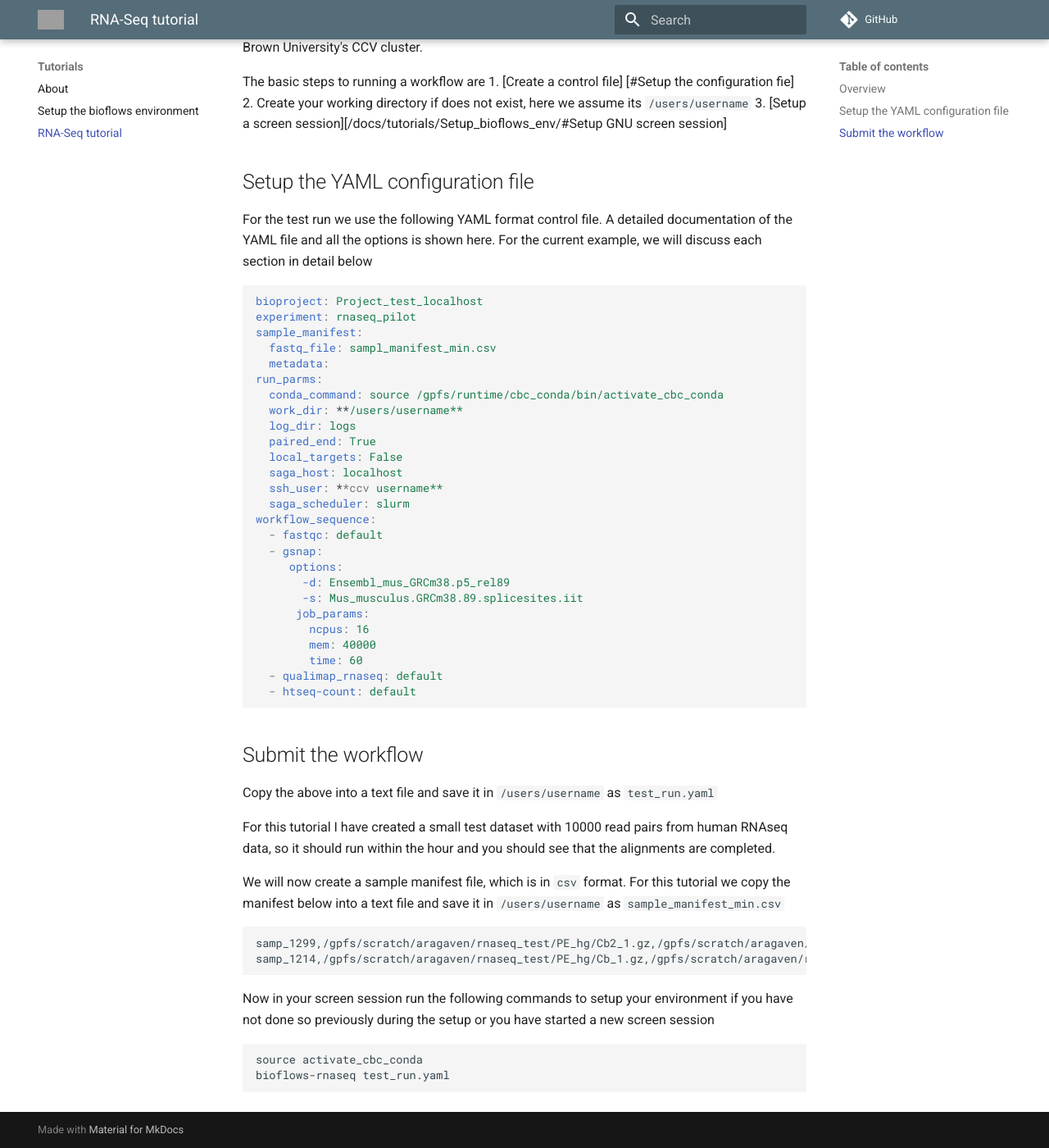
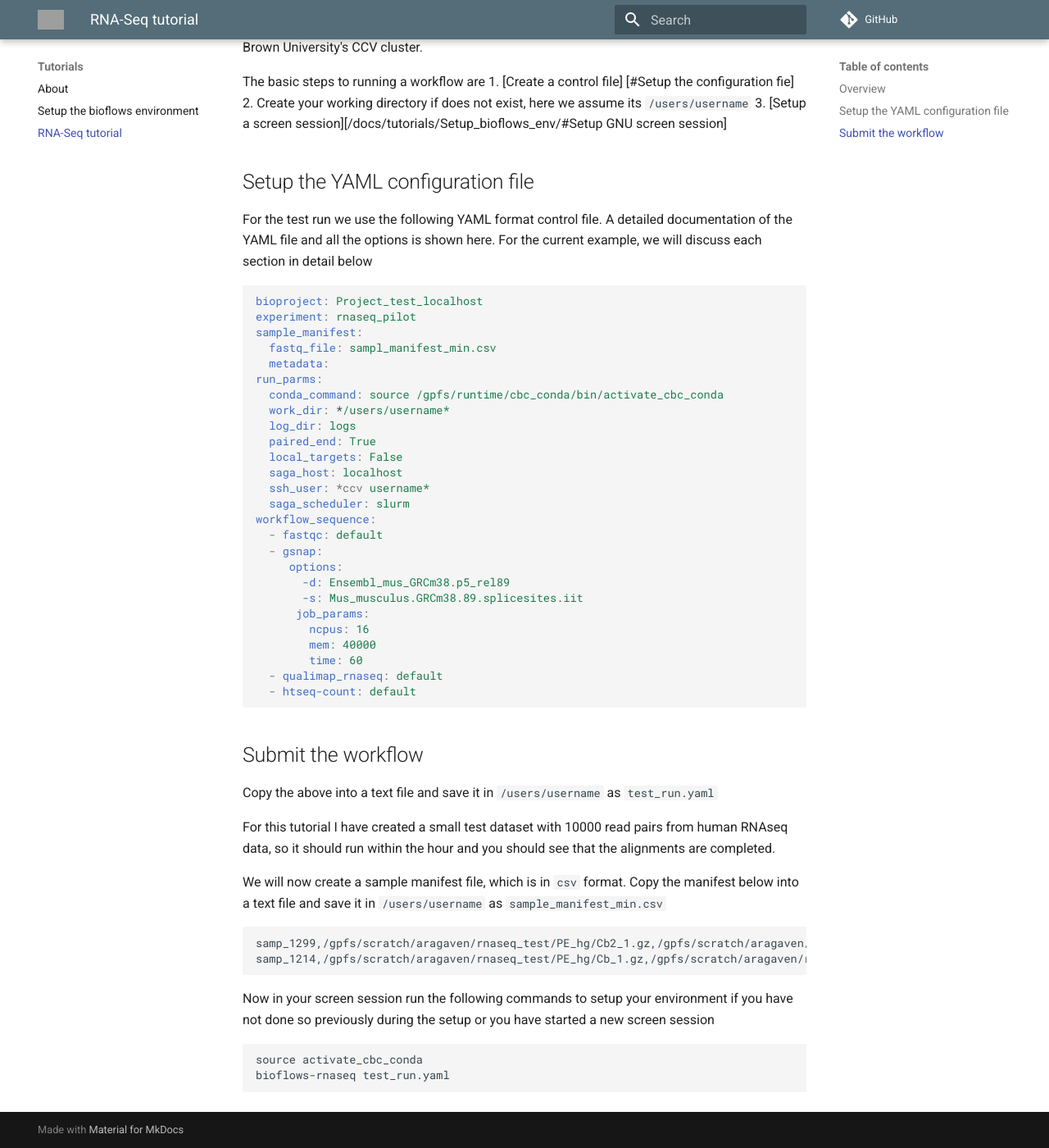
Before and after one commit to compbiocore/bioflows, an MkDocs documentation site: the page built from docs/tutorials/rna-seq_tutorial.md, in a window 1280 px wide and 1400 px high, scrolled down 502 px. Shown: the whole window at 82% size. Built offline with MkDocs 1.6.1 and Material for MkDocs 9.7.7, drawn with Linux system fonts in a browser that asks for light colours; comment, search, counter and statistics services are not loaded; grey boxes are pictures that could not be loaded.

Commit message:
updated docs

````diff
--- a/docs/tutorials/rna-seq_tutorial.md
+++ b/docs/tutorials/rna-seq_tutorial.md
@@ -33,12 +33,12 @@ sample_manifest:
   metadata:
 run_parms:
   conda_command: source /gpfs/runtime/cbc_conda/bin/activate_cbc_conda
-  work_dir: **/users/username**
+  work_dir: */users/username*
   log_dir: logs
   paired_end: True
   local_targets: False
   saga_host: localhost
-  ssh_user: **ccv username**
+  ssh_user: *ccv username*
   saga_scheduler: slurm
 workflow_sequence:
   - fastqc: default
@@ -61,7 +61,7 @@ Copy the above into a text file and save it in `/users/username` as `test_run.ya
 
 For this tutorial I have created a small test dataset with 10000 read pairs from human RNAseq data, so it should run within the hour and you should see that the alignments are completed.
 
-We will now create a sample manifest file, which is in `csv` format. For this tutorial we copy the manifest below into a text file and save it in `/users/username` as `sample_manifest_min.csv`
+We will now create a sample manifest file, which is in `csv` format. Copy the manifest below into a text file and save it in `/users/username` as `sample_manifest_min.csv`
 
 ```
 samp_1299,/gpfs/scratch/aragaven/rnaseq_test/PE_hg/Cb2_1.gz,/gpfs/scratch/aragaven/rnaseq_test/PE_hg/Cb2_2.gz
````
